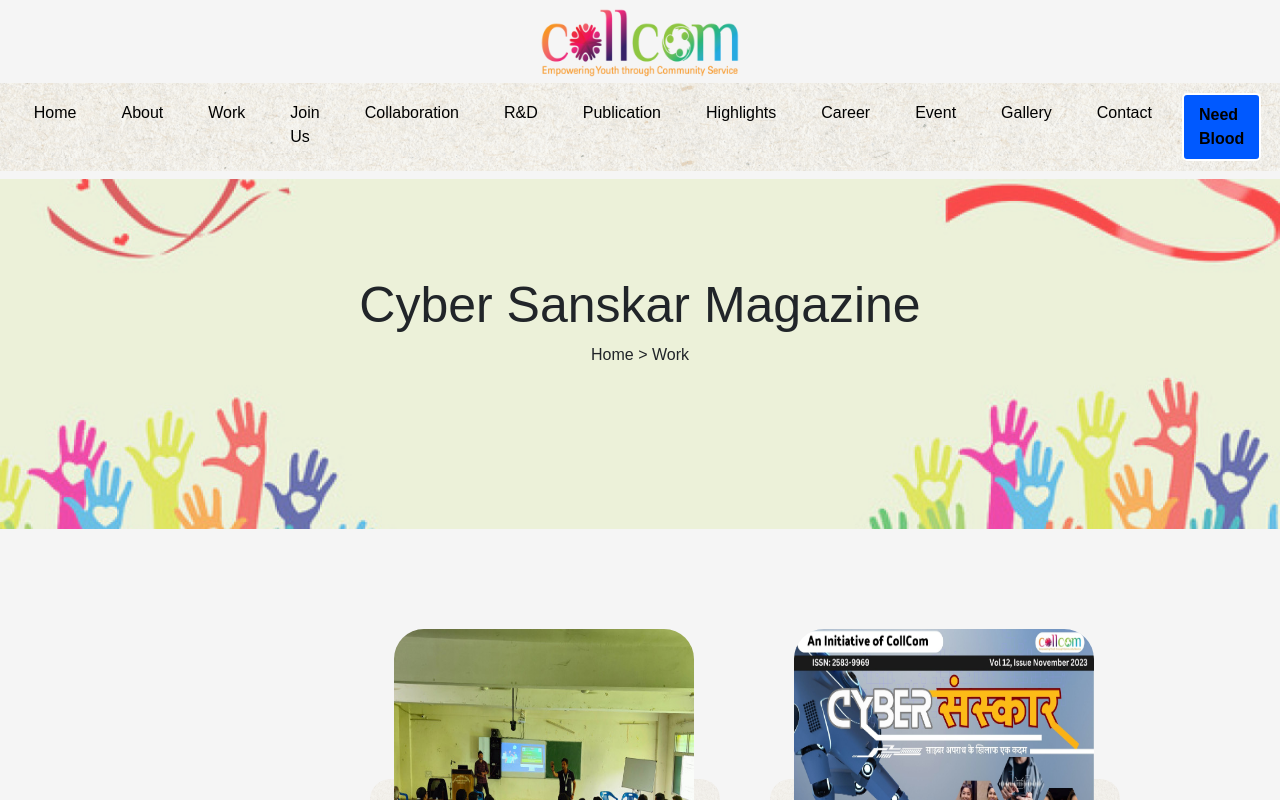
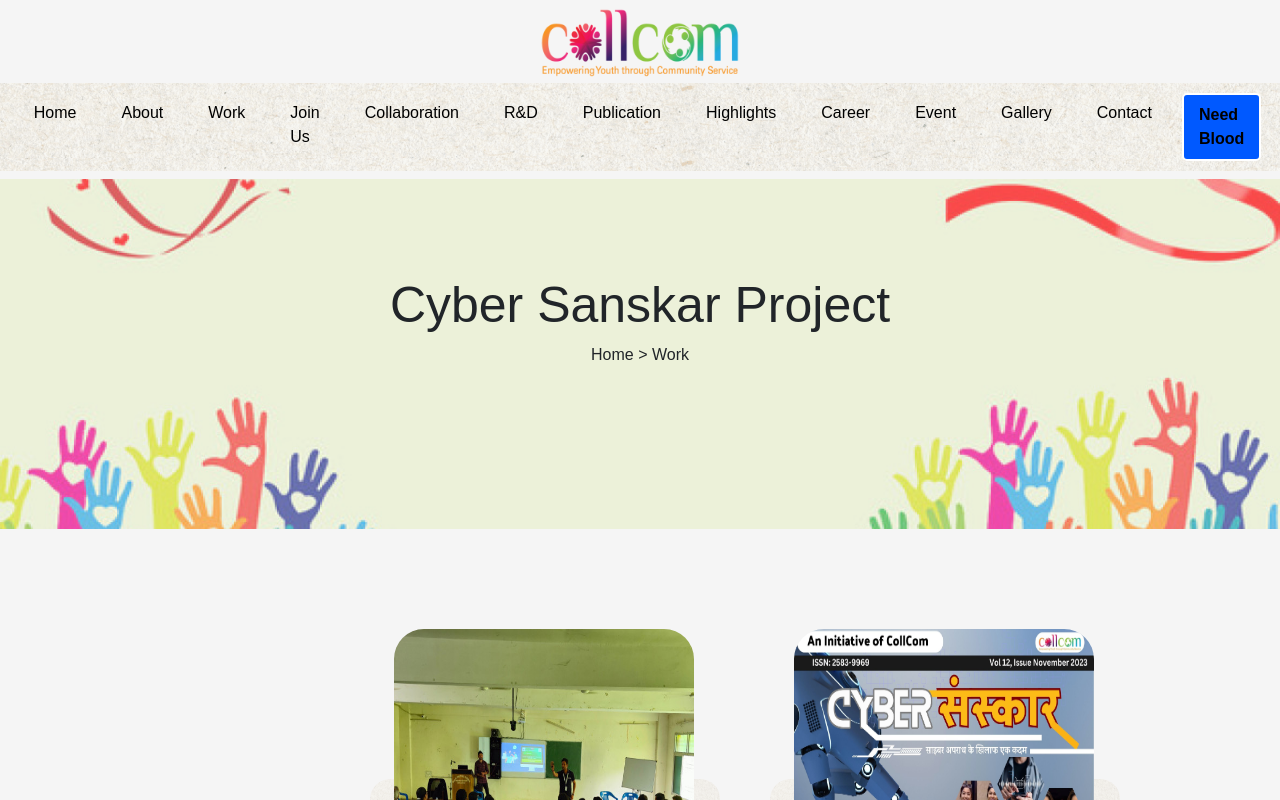
Before and after one commit to Rajatb631/CollCom, a React (Vite) app in the folder FrontEnd/: page / in a window 1280 px wide. Shown: the top 800 px of the page. Built offline with nearby package versions, Linux system fonts and the light colour scheme.

Commit message:
minor fixing

```diff
--- a/FrontEnd/src/screens/CyberSanskar.jsx
+++ b/FrontEnd/src/screens/CyberSanskar.jsx
@@ -41,7 +41,7 @@
 
             <div className='banner'><BannerCompo
              image= {bannerimg}
-             title={"Cyber Sanskar Magazine"}
+             title={"Cyber Sanskar Project"}
              pagename={"Work"}/>
              </div>
 
```
